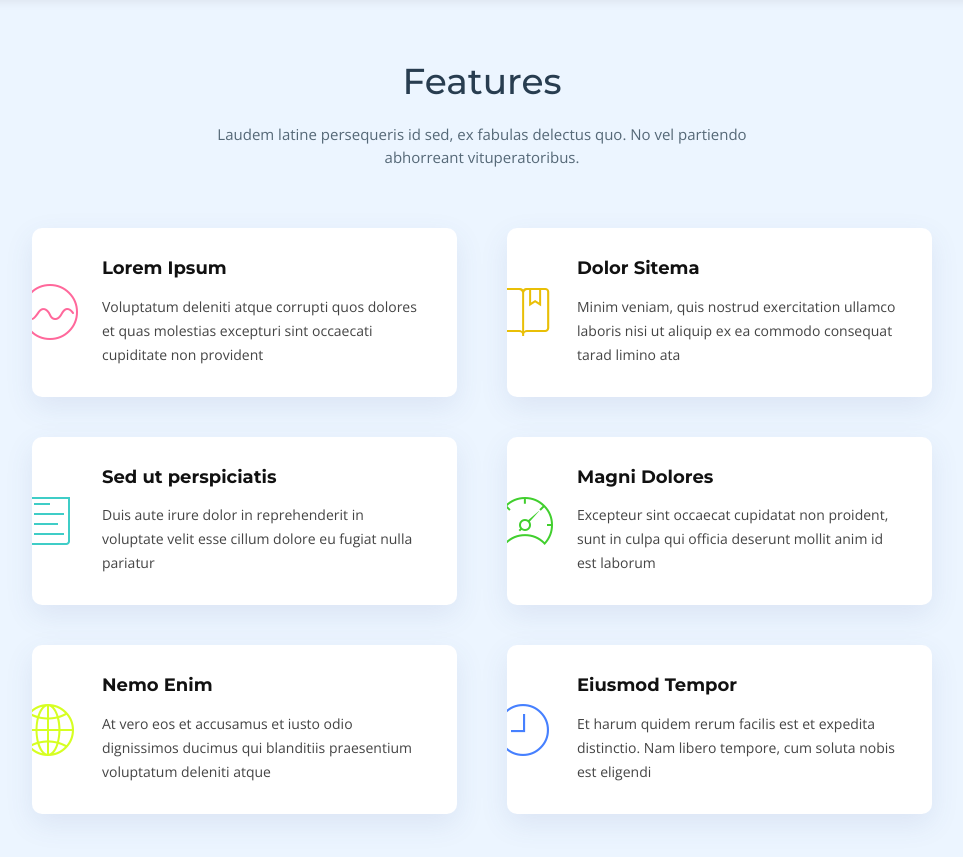
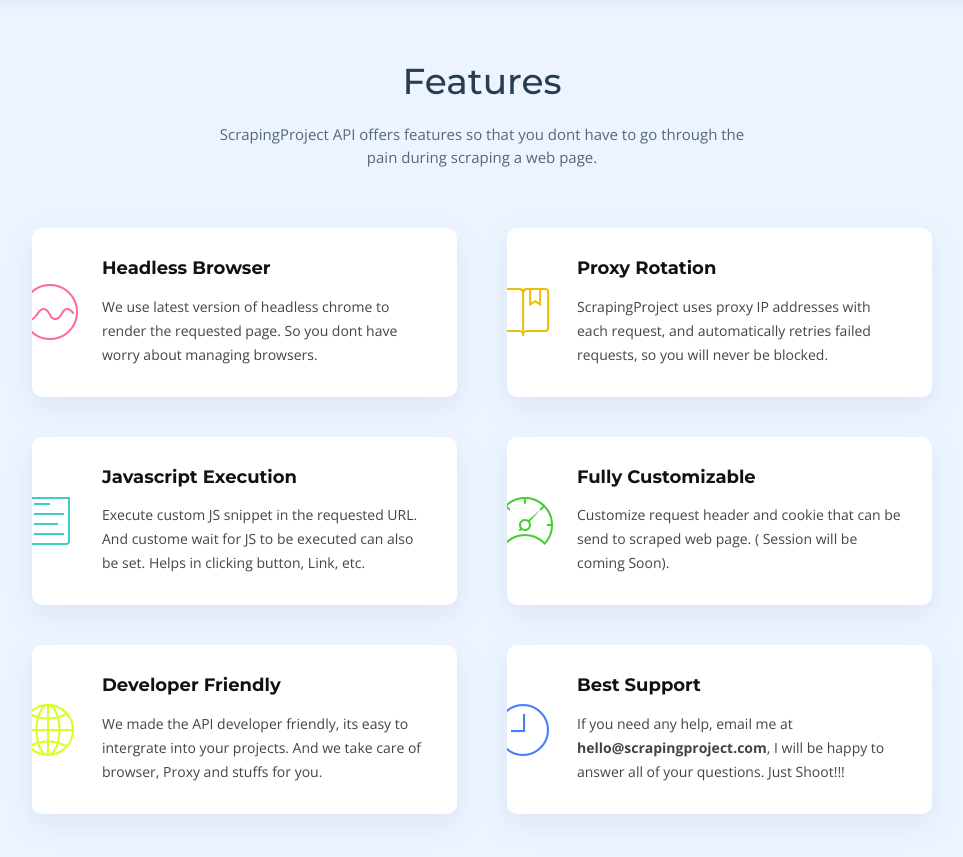
Before and after one commit to vigneshrams/Webpage_ScrapingProject, a plain HTML site: page index.html in a window 1280 px wide. Shown: the part 660-1517 px from the top of the page, without its empty margins (158-1121 px from the left). Drawn offline with nearby package versions, Linux system fonts and the light colour scheme; files whose address does not match are found by name.

Commit message:
Edit made

```diff
--- a/index.html
+++ b/index.html
@@ -5,7 +5,7 @@
   <meta charset="utf-8">
   <meta content="width=device-width, initial-scale=1.0" name="viewport">
 
-  <title>ScrapingProject - Webscraping API</title>
+  <title>ScrapingProject - Webscraping made easy with API call</title>
   <meta content="" name="descriptison">
   <meta content="" name="keywords">
 
@@ -74,7 +74,7 @@
           <a href="#about" class="btn-get-started scrollto">Try ScrapingProject for Free</a>
           <!-- <a href="#services" class="btn-services scrollto">Our Services</a> -->
         </div>
-        <!-- <h3><span>No credit card required</span></h3> -->
+        <!-- <h3><span>Get started with 1000 free API calls. No credit card required./span></h3> -->
       </div>
 
     </div>
@@ -88,7 +88,7 @@
 
         <header class="section-header">
           <h3>Features</h3>
-          <p>Laudem latine persequeris id sed, ex fabulas delectus quo. No vel partiendo abhorreant vituperatoribus.</p>
+          <p>ScrapingProject API offers features so that you dont have to go through the pain during scraping a web page.</p>
         </header>
 
         <div class="row">
@@ -96,45 +96,45 @@
           <div class="col-md-6 col-lg-5 offset-lg-1 wow bounceInUp" data-wow-duration="1.4s">
             <div class="box">
               <div class="icon"><i class="ion-ios-analytics-outline" style="color: #ff689b;"></i></div>
-              <h4 class="title"><a href="">Lorem Ipsum</a></h4>
-              <p class="description">Voluptatum deleniti atque corrupti quos dolores et quas molestias excepturi sint occaecati cupiditate non provident</p>
+              <h4 class="title"><a href="">Headless Browser</a></h4>
+              <p class="description">We use latest version of headless chrome to render the requested page. So you dont have worry about managing browsers.</p>
             </div>
           </div>
           <div class="col-md-6 col-lg-5 wow bounceInUp" data-wow-duration="1.4s">
             <div class="box">
               <div class="icon"><i class="ion-ios-bookmarks-outline" style="color: #e9bf06;"></i></div>
-              <h4 class="title"><a href="">Dolor Sitema</a></h4>
-              <p class="description">Minim veniam, quis nostrud exercitation ullamco laboris nisi ut aliquip ex ea commodo consequat tarad limino ata</p>
+              <h4 class="title"><a href="">Proxy Rotation</a></h4>
+              <p class="description">ScrapingProject uses proxy IP addresses with each request, and automatically retries failed requests, so you will never be blocked.</p>
             </div>
           </div>
 
           <div class="col-md-6 col-lg-5 offset-lg-1 wow bounceInUp" data-wow-delay="0.1s" data-wow-duration="1.4s">
             <div class="box">
               <div class="icon"><i class="ion-ios-paper-outline" style="color: #3fcdc7;"></i></div>
-              <h4 class="title"><a href="">Sed ut perspiciatis</a></h4>
-              <p class="description">Duis aute irure dolor in reprehenderit in voluptate velit esse cillum dolore eu fugiat nulla pariatur</p>
+              <h4 class="title"><a href="">Javascript Execution</a></h4>
+              <p class="description">Execute custom JS snippet in the requested URL. And custome wait for JS to be executed can also be set. Helps in clicking button, Link, etc. </p>
             </div>
           </div>
           <div class="col-md-6 col-lg-5 wow bounceInUp" data-wow-delay="0.1s" data-wow-duration="1.4s">
             <div class="box">
               <div class="icon"><i class="ion-ios-speedometer-outline" style="color:#41cf2e;"></i></div>
-              <h4 class="title"><a href="">Magni Dolores</a></h4>
-              <p class="description">Excepteur sint occaecat cupidatat non proident, sunt in culpa qui officia deserunt mollit anim id est laborum</p>
+              <h4 class="title"><a href="">Fully Customizable</a></h4>
+              <p class="description">Customize request header and cookie that can be send to scraped web page. ( Session will be coming Soon). </p>
             </div>
           </div>
 
           <div class="col-md-6 col-lg-5 offset-lg-1 wow bounceInUp" data-wow-delay="0.2s" data-wow-duration="1.4s">
             <div class="box">
               <div class="icon"><i class="ion-ios-world-outline" style="color: #d6ff22;"></i></div>
-              <h4 class="title"><a href="">Nemo Enim</a></h4>
-              <p class="description">At vero eos et accusamus et iusto odio dignissimos ducimus qui blanditiis praesentium voluptatum deleniti atque</p>
+              <h4 class="title"><a href="">Developer Friendly</a></h4>
+              <p class="description">We made the API developer friendly, its easy to intergrate into your projects. And we take care of browser, Proxy and stuffs for you.</p>
             </div>
           </div>
           <div class="col-md-6 col-lg-5 wow bounceInUp" data-wow-delay="0.2s" data-wow-duration="1.4s">
             <div class="box">
               <div class="icon"><i class="ion-ios-clock-outline" style="color: #4680ff;"></i></div>
-              <h4 class="title"><a href="">Eiusmod Tempor</a></h4>
-              <p class="description">Et harum quidem rerum facilis est et expedita distinctio. Nam libero tempore, cum soluta nobis est eligendi</p>
+              <h4 class="title"><a href="">Best Support</a></h4>
+              <p class="description">If you need any help, email me at <B>hello@scrapingproject.com</B>, I will be happy to answer all of your questions. Just Shoot!!!</p>
             </div>
           </div>
 
@@ -321,16 +321,16 @@
           <div class="col-lg-6">
             <div class="row">
               <div class="col-md-5 info">
-                <i class="ion-ios-location-outline"></i>
-                <p>A108 Adam Street, NY 535022</p>
+                <!-- <i class="ion-ios-location-outline"></i> -->
+                <!-- <p>A108 Adam Street, NY 535022</p> -->
               </div>
               <div class="col-md-4 info">
                 <i class="ion-ios-email-outline"></i>
-                <p>info@example.com</p>
+                <p>hello@scrapingproject.com</p>
               </div>
               <div class="col-md-3 info">
-                <i class="ion-ios-telephone-outline"></i>
-                <p>+1 5589 55488 55</p>
+                <!-- <i class="ion-ios-telephone-outline"></i> -->
+                <!-- <p>+1 5589 55488 55</p> -->
               </div>
             </div>
 
```
